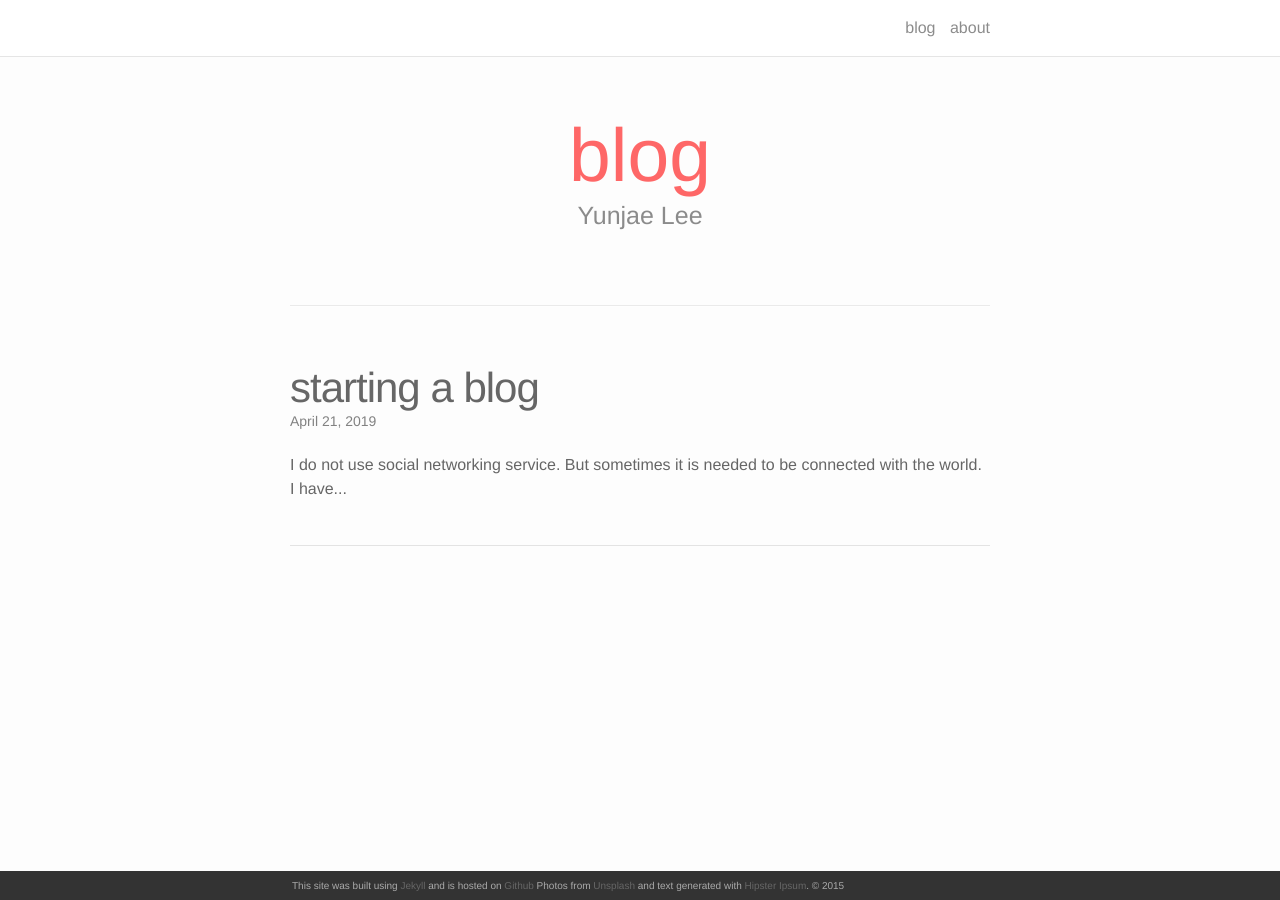
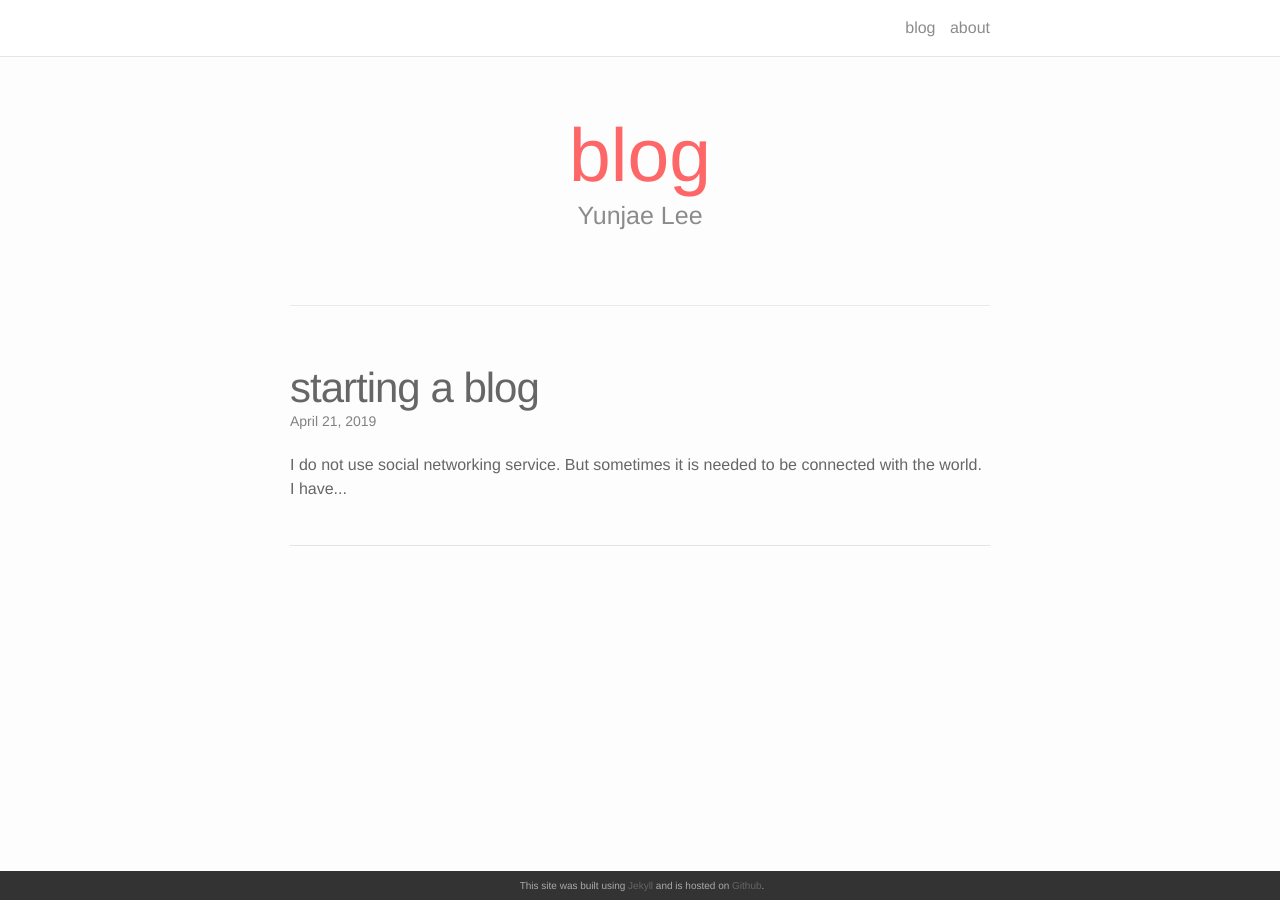
Before and after one commit to yunjae2/yunjae2.github.io, a Jekyll site: the page built from index.html, in a window 1280 px wide. Built offline with Jekyll 4.4.1, drawn with Linux system fonts in a browser that asks for light colours; nearby versions of some CDN libraries; the list of posts is cut into pages by our own code.

Commit message:
Update footer

```diff
--- a/_includes/footer.html
+++ b/_includes/footer.html
@@ -1,7 +1,7 @@
-<footer class="site-footer">
+<footer class="site-footer center">
 
   <div class="wrapper">
-  	<p>This site was built using <a href="http://jekyllrb.com" target="_blank">Jekyll</a> and is hosted on <a href="https://github.com" target="_blank">Github</a> Photos from <a href="https://unsplash.com" target="_blank">Unsplash</a> and text generated with <a href="http://hipsum.co" target="_blank">Hipster Ipsum</a>. &#169; 2015</p>
+	<p>This site was built using <a href="http://jekyllrb.com" target="_blank">Jekyll</a> and is hosted on <a href="https://github.com" target="_blank">Github</a>.
   </div>
 
 </footer>
```
